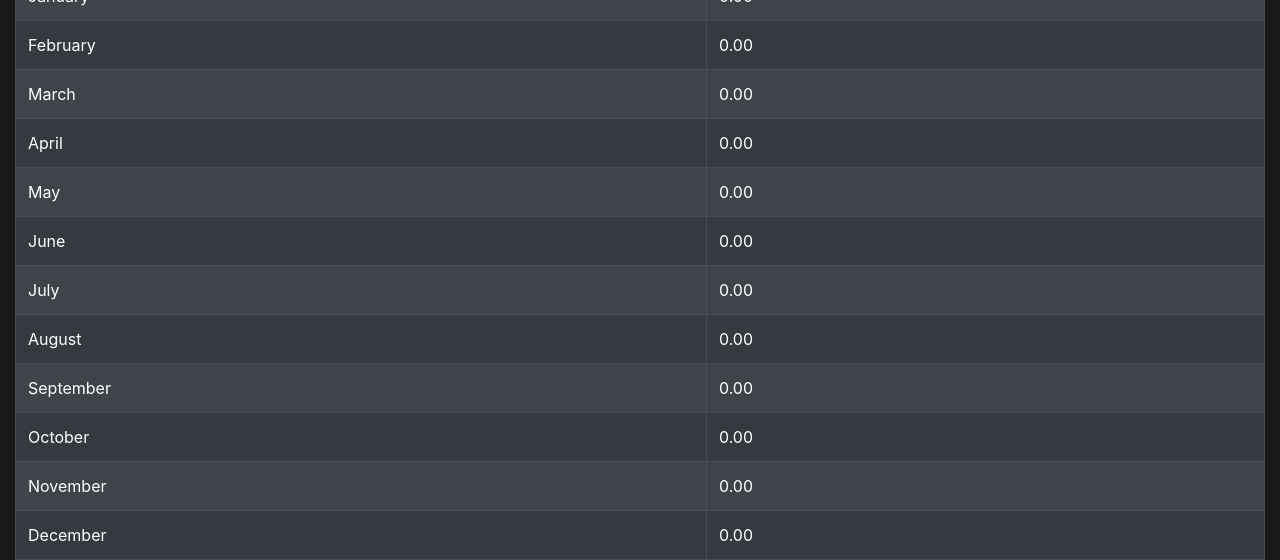
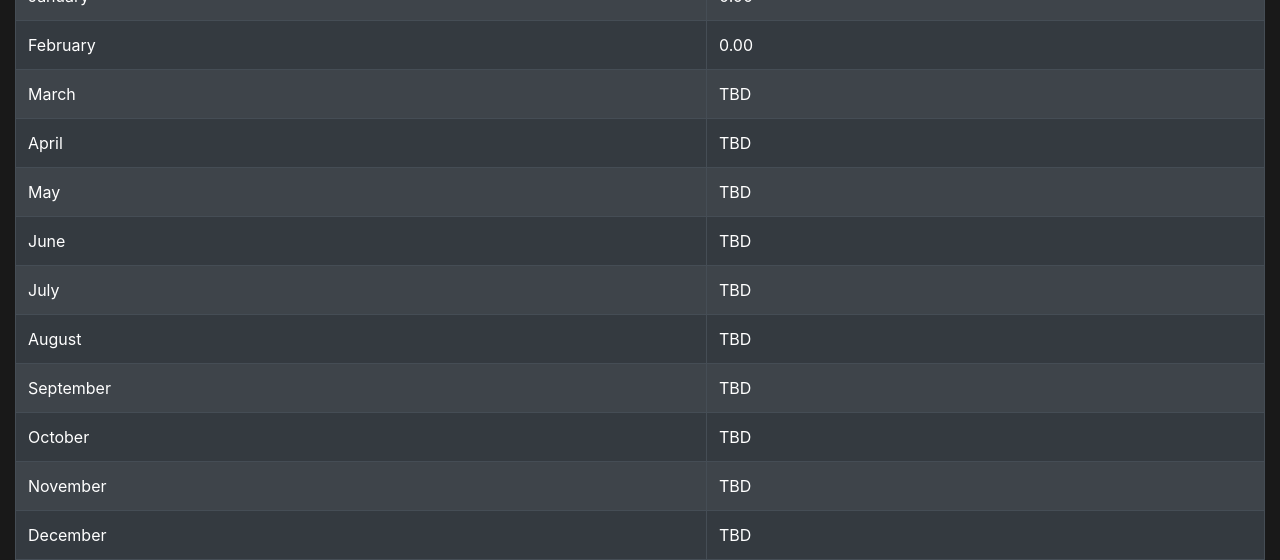
Before and after one commit to TheStender/TrackerApp, a React (Create React App) app: page /stats in a window 1280 px wide. Shown: the part 864-1424 px from the top of the page. Built offline with nearby package versions, Linux system fonts and the light colour scheme; no server answers.

Commit message:
Updated Monthly Stats area

```diff
--- a/src/MonthlyStats.js
+++ b/src/MonthlyStats.js
@@ -2,6 +2,10 @@ import React from "react";
 import { Table } from "react-bootstrap";
 
 function MonthlyStats(props) {
+
+  const d = new Date();
+  let currentMonth = d.getMonth();
+
   return (
     <div className='Stats'>
       <h3 className='text-center'>
@@ -21,47 +25,47 @@ function MonthlyStats(props) {
           </tr>
           <tr>
             <td>February</td>
-            <td>{props.distances.februaryDistance.toFixed(2)}</td>
+            <td>{currentMonth >= 1 ? props.distances.februaryDistance.toFixed(2) : 'TBD'}</td>
           </tr>
           <tr>
             <td>March</td>
-            <td>{props.distances.marchDistance.toFixed(2)}</td>
+            <td>{currentMonth >= 2 ? props.distances.marchDistance.toFixed(2) : 'TBD'}</td>
           </tr>
           <tr>
             <td>April</td>
-            <td>{props.distances.aprilDistance.toFixed(2)}</td>
+            <td>{currentMonth >= 3 ? props.distances.aprilDistance.toFixed(2) : 'TBD'}</td>
           </tr>
           <tr>
             <td>May</td>
-            <td>{props.distances.mayDistance.toFixed(2)}</td>
+            <td>{currentMonth >= 4 ? props.distances.mayDistance.toFixed(2) : 'TBD'}</td>
           </tr>
           <tr>
             <td>June</td>
-            <td>{props.distances.juneDistance.toFixed(2)}</td>
+            <td>{currentMonth >= 5 ? props.distances.juneDistance.toFixed(2) : 'TBD'}</td>
           </tr>
           <tr>
             <td>July</td>
-            <td>{props.distances.julyDistance.toFixed(2)}</td>
+            <td>{currentMonth >= 6 ? props.distances.julyDistance.toFixed(2) : 'TBD'}</td>
           </tr>
           <tr>
             <td>August</td>
-            <td>{props.distances.augustDistance.toFixed(2)}</td>
+            <td>{currentMonth >= 7 ? props.distances.augustDistance.toFixed(2) : 'TBD'}</td>
           </tr>
           <tr>
             <td>September</td>
-            <td>{props.distances.septemberDistance.toFixed(2)}</td>
+            <td>{currentMonth >= 8 ? props.distances.septemberDistance.toFixed(2) : 'TBD'}</td>
           </tr>
           <tr>
             <td>October</td>
-            <td>{props.distances.octoberDistance.toFixed(2)}</td>
+            <td>{currentMonth >= 9 ? props.distances.octoberDistance.toFixed(2) : 'TBD'}</td>
           </tr>
           <tr>
             <td>November</td>
-            <td>{props.distances.novemberDistance.toFixed(2)}</td>
+            <td>{currentMonth >= 10 ? props.distances.novemberDistance.toFixed(2) : 'TBD'}</td>
           </tr>
           <tr>
             <td>December</td>
-            <td>{props.distances.decemberDistance.toFixed(2)}</td>
+            <td>{currentMonth >= 11 ? props.distances.decemberDistance.toFixed(2) : 'TBD'}</td>
           </tr>
         </tbody>
       </Table>
```
Also changed, not shown: 1 other file (tests, documents, lock files or other folders).
